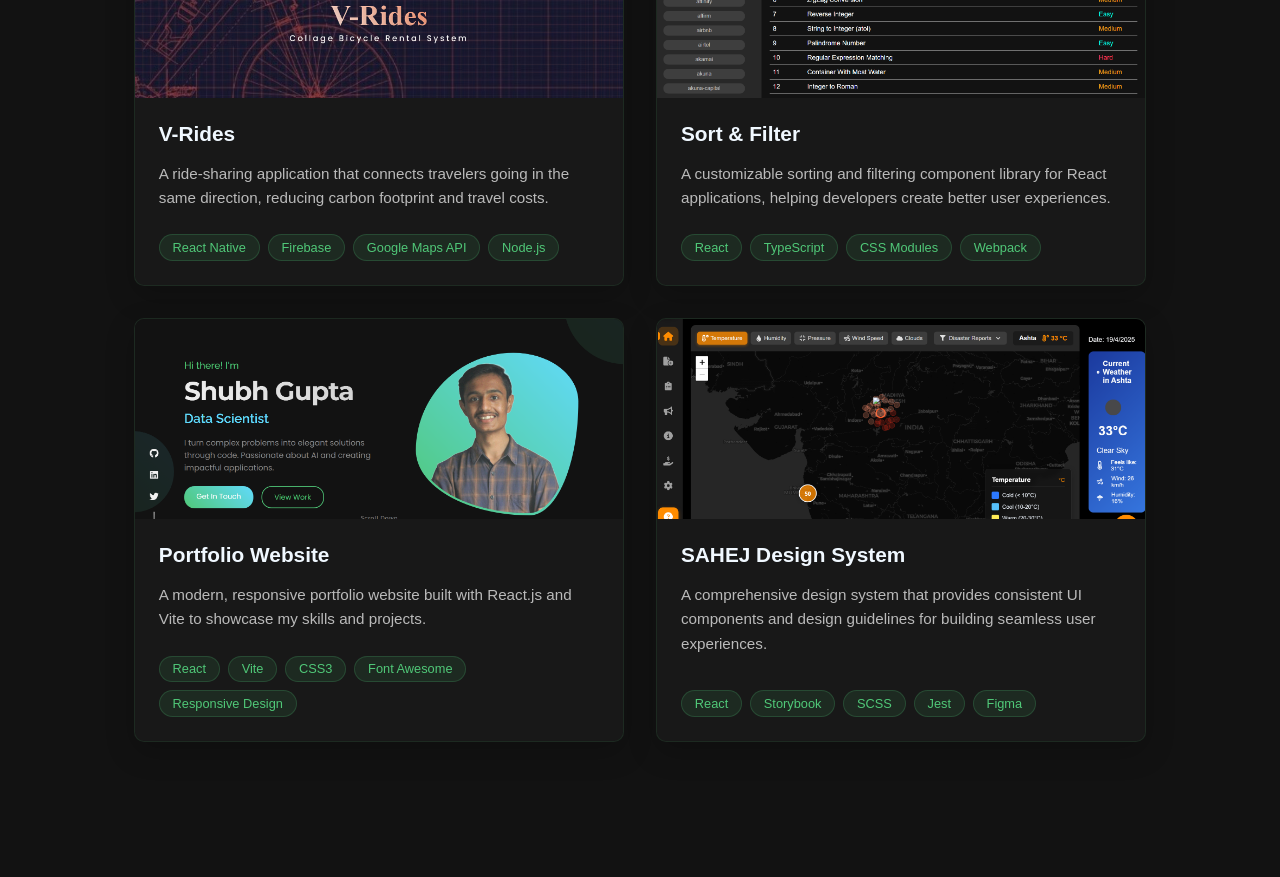
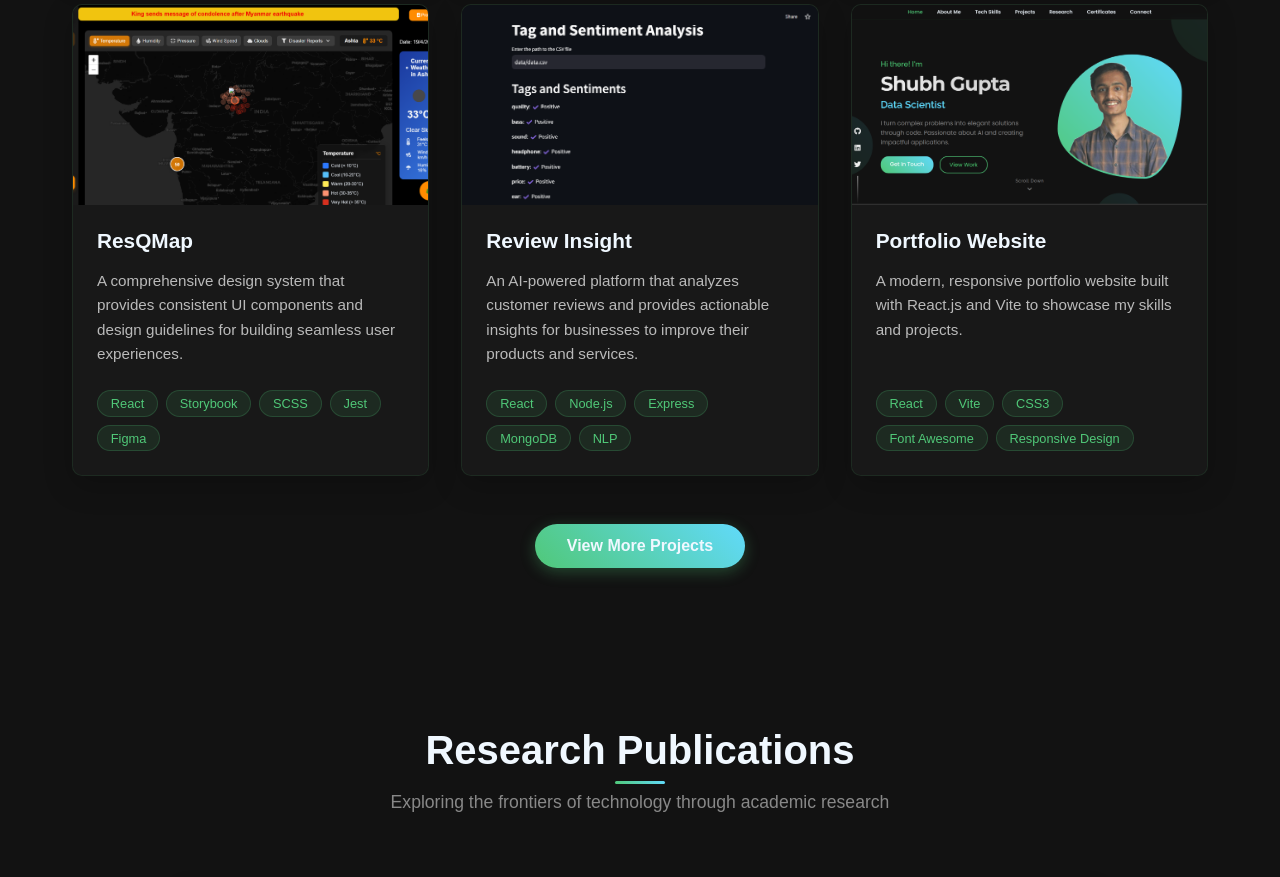
Before and after one commit to ishubhgupta/Portfolio, a React (Vite) app: page / in a window 1280 px wide. Shown: the part 3660-4537 px from the top of the page. Built offline with nearby package versions, Linux system fonts and the light colour scheme; no server answers.

Commit message:
Refactor code structure for improved readability and maintainability

```diff
--- a/src/components/sections/Projects.css
+++ b/src/components/sections/Projects.css
@@ -182,6 +182,39 @@
   border: 1px solid rgba(80, 200, 120, 0.2);
 }
 
+/* View More Button Styles */
+.view-more-container {
+  display: flex;
+  justify-content: center;
+  margin-top: 3rem;
+}
+
+.view-more-btn {
+  padding: 0.8rem 2rem;
+  background: linear-gradient(
+    45deg,
+    var(--primary-color),
+    var(--secondary-color)
+  );
+  border: none;
+  border-radius: 30px;
+  color: var(--text-color);
+  font-size: 1rem;
+  font-weight: 600;
+  cursor: pointer;
+  transition: var(--transition);
+  box-shadow: 0 4px 15px rgba(80, 200, 120, 0.3);
+}
+
+.view-more-btn:hover {
+  transform: translateY(-3px);
+  box-shadow: 0 6px 20px rgba(80, 200, 120, 0.4);
+}
+
+.view-more-btn:active {
+  transform: translateY(-1px);
+}
+
 /* Responsive styles */
 @media (max-width: 768px) {
   .projects-grid {
--- a/src/components/sections/Projects.jsx
+++ b/src/components/sections/Projects.jsx
@@ -7,18 +7,20 @@ import "./Projects.css";
 
 const Projects = () => {
   const [activeFilter, setActiveFilter] = useState("all");
+  const [visibleRows, setVisibleRows] = useState(2); // Show 2 rows initially
+  const projectsPerRow = 3; // 3 projects per row
 
   const projects = [
     {
       id: 1,
-      title: "Review Insights",
+      title: "Arogyam - Health Care Platform",
       description:
-        "An AI-powered platform that analyzes customer reviews and provides actionable insights for businesses to improve their products and services.",
-      image: getImagePath("assets/images/review-insights.png"),
+        "A comprehensive health care platform combining intelligent chatbot technology with ML models for disease prediction, health consultations, and personalized recommendations.",
+      image: getImagePath("assets/images/arogyam_healthcare.png"),
       category: ["all", "web", "ml"],
-      technologies: ["React", "Node.js", "Express", "MongoDB", "NLP"],
-      github: "https://github.com/yourusername/review-insights",
-      demo: "https://review-insights.demo.com",
+      technologies: ["React", "Flask", "Python", "ML", "scikit-learn", "pandas"],
+      github: "https://github.com/ishubhgupta/arogyam",
+      // demo: "https://arogyam.demo.com",
       video: null,
     },
     {
@@ -29,8 +31,8 @@ const Projects = () => {
       image: getImagePath("assets/images/energy-insight.png"),
       category: ["all", "web", "ml"],
       technologies: ["React", "D3.js", "Python", "TensorFlow", "AWS"],
-      github: "https://github.com/yourusername/energy-insight",
-      demo: "https://energy-insight.demo.com",
+      github: "https://github.com/ishubhgupta/energy-insight",
+      // demo: "https://energy-insight.demo.com",
       video: null,
     },
     {
@@ -39,26 +41,38 @@ const Projects = () => {
       description:
         "A ride-sharing application that connects travelers going in the same direction, reducing carbon footprint and travel costs.",
       image: getImagePath("assets/images/v-rides.jpg"),
-      category: ["all", "mobile"],
+      category: ["all", "web"],
       technologies: ["React Native", "Firebase", "Google Maps API", "Node.js"],
-      github: "https://github.com/yourusername/v-rides",
+      github: "https://github.com/ishubhgupta/v-rides",
       demo: null,
-      video: "https://youtube.com/watch?v=example",
+      // video: "https://youtube.com/watch?v=example",
     },
     {
       id: 4,
-      title: "Sort & Filter",
+      title: "ResQMap",
       description:
-        "A customizable sorting and filtering component library for React applications, helping developers create better user experiences.",
-      image: getImagePath("assets/images/sort-and-filter.png"),
+        "A comprehensive design system that provides consistent UI components and design guidelines for building seamless user experiences.",
+      image: getImagePath("assets/images/sahej-dsn.png"),
       category: ["all", "web"],
-      technologies: ["React", "TypeScript", "CSS Modules", "Webpack"],
-      github: "https://github.com/yourusername/sort-and-filter",
-      demo: "https://sortfilter.demo.com",
+      technologies: ["React", "Storybook", "SCSS", "Jest", "Figma"],
+      github: "https://github.com/ishubhgupta/ResQMap",
+      // demo: "https://resqmap.demo.com",
       video: null,
     },
     {
       id: 5,
+      title: "Review Insight",
+      description:
+        "An AI-powered platform that analyzes customer reviews and provides actionable insights for businesses to improve their products and services.",
+      image: getImagePath("assets/images/review-insights.png"),
+      category: ["all", "web", "ml"],
+      technologies: ["React", "Node.js", "Express", "MongoDB", "NLP"],
+      github: "https://github.com/ishubhgupta/review-insight",
+      demo: "https://review-insight.streamlit.app/",
+      video: null,
+    },
+    {
+      id: 6,
       title: "Portfolio Website",
       description:
         "A modern, responsive portfolio website built with React.js and Vite to showcase my skills and projects.",
@@ -71,31 +85,52 @@ const Projects = () => {
         "Font Awesome",
         "Responsive Design",
       ],
-      github: "https://github.com/yourusername/portfolio",
-      demo: "https://shubhgupta.dev",
+      github: "https://github.com/ishubhgupta/portfolio",
+      demo: "https://ishubhgupta.github.io/Portfolio/",
       video: null,
     },
     {
-      id: 6,
-      title: "SAHEJ Design System",
+      id: 7,
+      title: "Sort & Filter Component",
       description:
-        "A comprehensive design system that provides consistent UI components and design guidelines for building seamless user experiences.",
-      image: getImagePath("assets/images/sahej-dsn.png"),
+        "A customizable sorting and filtering component library for React applications, helping developers create better user experiences.",
+      image: getImagePath("assets/images/sort-and-filter.png"),
       category: ["all", "web"],
-      technologies: ["React", "Storybook", "SCSS", "Jest", "Figma"],
-      github: "https://github.com/yourusername/sahej-design-system",
-      demo: "https://sahej.design",
+      technologies: ["React", "TypeScript", "CSS Modules", "Webpack"],
+      github: "https://github.com/ishubhgupta/sort-and-filter",
+      demo: "https://sortfilter.vercel.com",
+      video: null,
+    },
+    {
+      id: 8,
+      title: "InkSpace - Blog Platform",
+      description:
+        "A modern blog platform built with Next.js, TypeScript, and Supabase featuring rich text editing, comment system, and role-based access control.",
+      image: getImagePath("assets/images/inkspace-blog.png"),
+      category: ["all", "web"],
+      technologies: ["Next.js", "TypeScript", "Supabase", "Tailwind CSS", "AWS S3"],
+      github: "https://github.com/ishubhgupta/inkspace",
+      demo: "https://inkspace.netlify.app",
       video: null,
     },
   ];
 
   const handleFilterClick = (category) => {
     setActiveFilter(category);
+    setVisibleRows(2); // Reset to 2 rows when filter changes
   };
 
   const filteredProjects = projects.filter((project) =>
     project.category.includes(activeFilter)
   );
+
+  const totalRows = Math.ceil(filteredProjects.length / projectsPerRow);
+  const visibleProjects = filteredProjects.slice(0, visibleRows * projectsPerRow);
+  const hasMoreProjects = visibleRows < totalRows;
+
+  const handleViewMore = () => {
+    setVisibleRows(prev => prev + 1);
+  };
 
   return (
     <section id="projects" className="projects-section">
@@ -133,7 +168,7 @@ const Projects = () => {
         </div>
 
         <div className="projects-grid">
-          {filteredProjects.map((project) => (
+          {visibleProjects.map((project) => (
             <div className="project-card" key={project.id}>
               <div className="project-image">
                 <img src={project.image} alt={project.title} />
@@ -181,6 +216,17 @@ const Projects = () => {
             </div>
           ))}
         </div>
+
+        {hasMoreProjects && (
+          <div className="view-more-container">
+            <button
+              className="view-more-btn"
+              onClick={handleViewMore}
+            >
+              View More Projects
+            </button>
+          </div>
+        )}
       </div>
     </section>
   );
```
Also changed, not shown: public/assets/images/arogyam_healthcare.png (added), public/assets/images/inkspace-blog.png (added), src/components/Header.jsx (deleted), src/components/shared/ResumeNavButton.jsx (deleted), src/components/shared/SocialLinksVertical.jsx (deleted).
